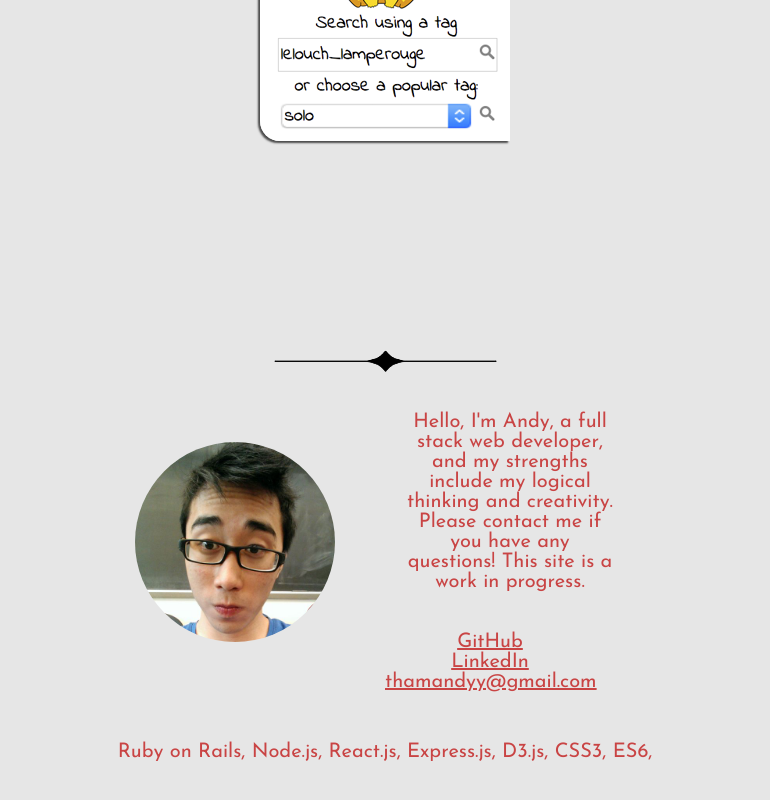
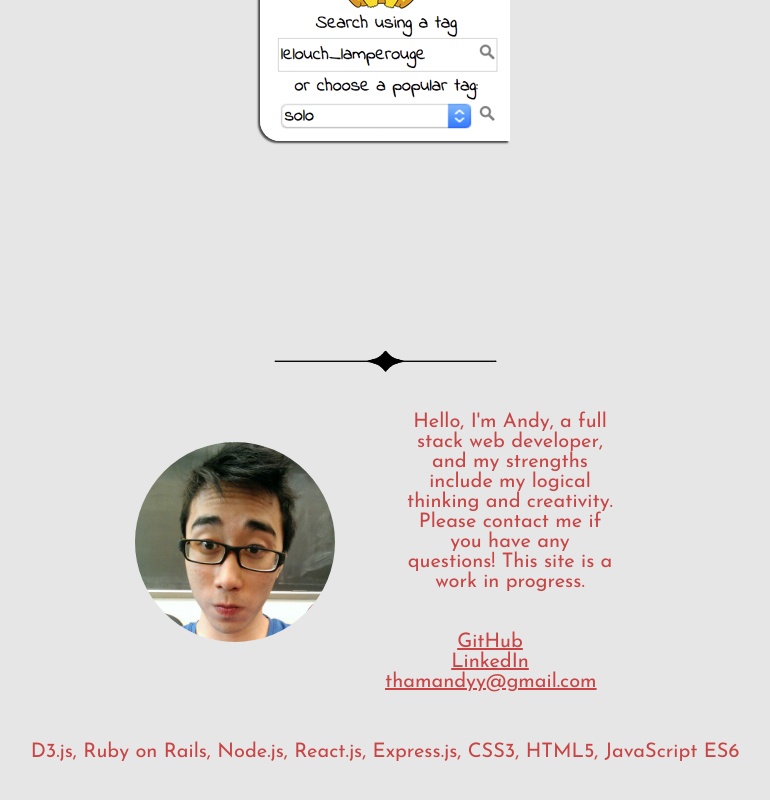
Before and after one commit to andytham/andytham.github.io, a React (Create React App) app: page / in a window 1280 px wide. Shown: the part 1675-2475 px from the top of the page, without its empty margins (255-1025 px from the left). Built offline with nearby package versions, Linux system fonts and the light colour scheme.

Commit message:
changed tech

```diff
--- a/src/About.jsx
+++ b/src/About.jsx
@@ -26,7 +26,7 @@ class About extends Component {
           </div>
         </div>
         <div className="tech">
-          Ruby on Rails, Node.js, React.js, Express.js, D3.js, CSS3, ES6,
+          D3.js, Ruby on Rails, Node.js, React.js, Express.js, CSS3, HTML5, JavaScript ES6
         </div>
       </div>
     );
```
